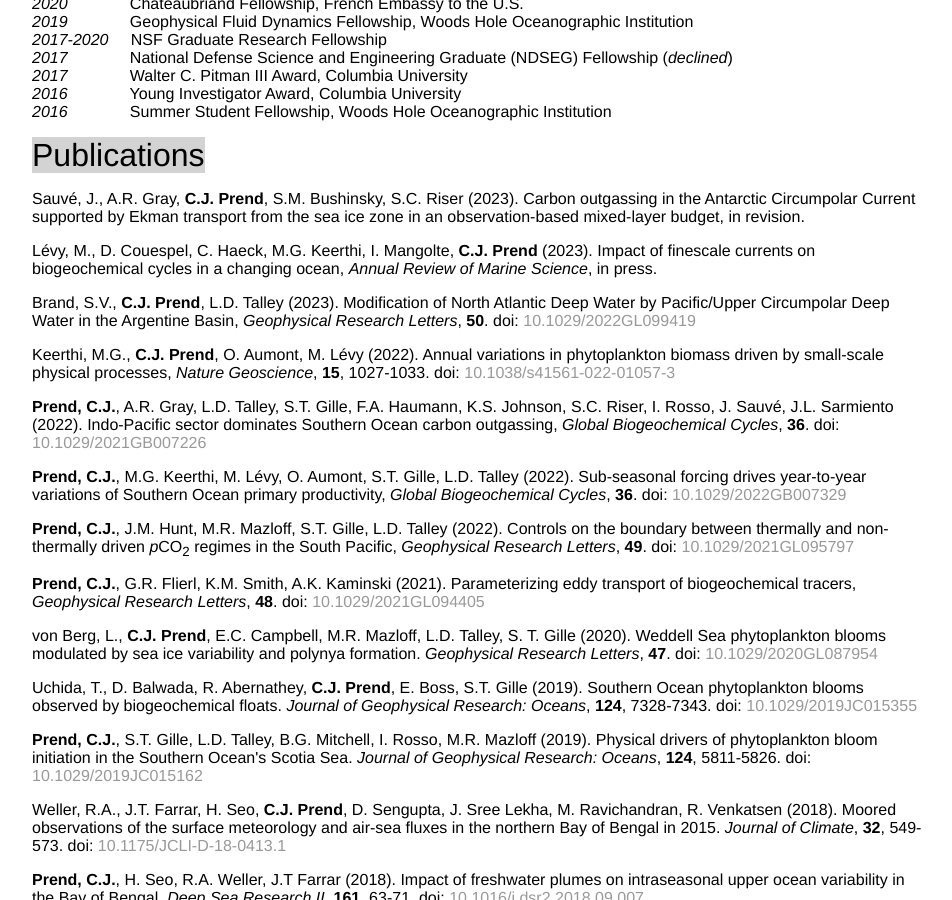
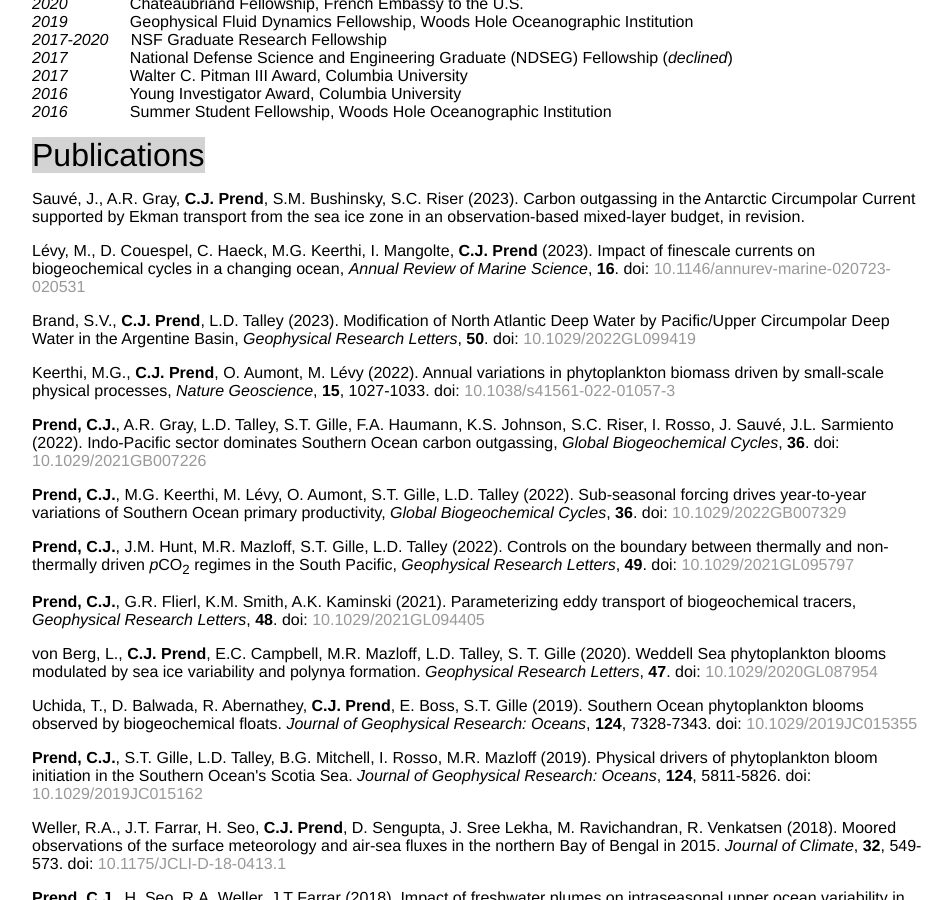
Before and after one commit to cprend/cprend.github.io, a Jekyll site: the page cv/index.html, which Jekyll copies as it is, in a window 1280 px wide and 900 px high, scrolled down 504 px. Shown: the whole window, without its empty margins (160-1112 px from the left). Built offline with Jekyll 4.4.1, drawn with Linux system fonts in a browser that asks for light colours.

Commit message:
Update index.html

```diff
--- a/cv/index.html
+++ b/cv/index.html
@@ -38,7 +38,7 @@
 		<em>2016</em> &nbsp;&nbsp;&nbsp;&nbsp;&nbsp;&nbsp;&nbsp;&nbsp;&nbsp;&nbsp;&nbsp;&nbsp; Summer Student Fellowship, Woods Hole Oceanographic Institution</p>
 		<p1>Publications</p1>
 		<p>Sauv&eacute, J., A.R. Gray, <b>C.J. Prend</b>, S.M. Bushinsky, S.C. Riser (2023). Carbon outgassing in the Antarctic Circumpolar Current supported by Ekman transport from the sea ice zone in an observation-based mixed-layer budget, in revision.</p>
-		<p>L&eacutevy, M., D. Couespel, C. Haeck, M.G. Keerthi, I. Mangolte, <b>C.J. Prend</b> (2023). Impact of finescale currents on biogeochemical cycles in a changing ocean, <em>Annual Review of Marine Science</em>, in press.</p>
+		<p>L&eacutevy, M., D. Couespel, C. Haeck, M.G. Keerthi, I. Mangolte, <b>C.J. Prend</b> (2023). Impact of finescale currents on biogeochemical cycles in a changing ocean, <em>Annual Review of Marine Science</em>, <b>16</b>.  doi: <a href="https://www.annualreviews.org/doi/abs/10.1146/annurev-marine-020723-020531">10.1146/annurev-marine-020723-020531</a></p>
 		<p>Brand, S.V., <b>C.J. Prend</b>, L.D. Talley (2023). Modification of North Atlantic Deep Water by Pacific/Upper Circumpolar Deep Water in the Argentine Basin, <em>Geophysical Research Letters</em>, <b>50</b>. doi: <a href="https://agupubs.onlinelibrary.wiley.com/doi/abs/10.1029/2022GL099419">10.1029/2022GL099419</a></p>
 		<p>Keerthi, M.G., <b>C.J. Prend</b>, O. Aumont, M. L&eacutevy (2022). Annual variations in phytoplankton biomass driven by small-scale physical processes, <em>Nature Geoscience</em>, <b>15</b>, 1027-1033. doi: <a href="https://www.nature.com/articles/s41561-022-01057-3">10.1038/s41561-022-01057-3</a></p>
 		<p><b>Prend, C.J.</b>, A.R. Gray, L.D. Talley, S.T. Gille, F.A. Haumann, K.S. Johnson, S.C. Riser, I. Rosso, J. Sauv&eacute, J.L. Sarmiento (2022). Indo-Pacific sector dominates Southern Ocean carbon outgassing, <em>Global Biogeochemical Cycles</em>, <b>36</b>. doi: <a href="https://agupubs.onlinelibrary.wiley.com/doi/10.1029/2021GB007226">10.1029/2021GB007226</a></p>
```
